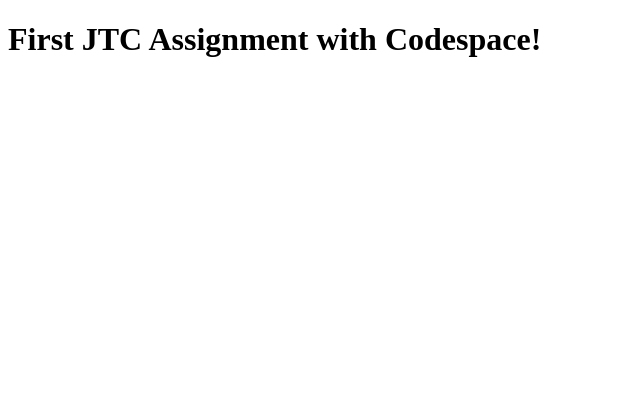
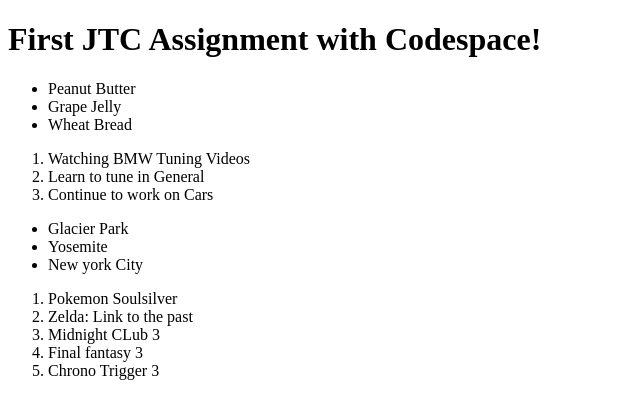
Before and after one commit to devkthines/onramp-intro, a plain HTML site: page index.html in a window 1280 px wide. Shown: the whole page, without its empty margins (0-640 px from the left). Drawn offline with Linux system fonts and the light colour scheme.

Commit message:
lists from odin project assignment

```diff
--- a/index.html
+++ b/index.html
@@ -6,6 +6,30 @@
     <title>On-Ramp Intro</title>
 </head>
 <body>
-    <h1>First JTC Assignment with Codespace!</h1>
+    <main> <h1>First JTC Assignment with Codespace!</h1>
+    <ul>
+        <li>Peanut Butter</li>
+        <li>Grape Jelly</li>
+        <li>Wheat Bread</li>
+    </ul>
+    <ol>
+        <li>Watching BMW Tuning Videos</li>
+        <li>Learn to tune in General</li>
+        <li>Continue to work on Cars</li>
+    </ol>
+    <ul>
+        <li>Glacier Park</li>
+        <li>Yosemite</li>
+        <li>New york City</li>
+    </ul>
+    <ol>
+        <li>Pokemon Soulsilver</li>
+        <li>Zelda: Link to the past</li>
+        <li>Midnight CLub 3</li>
+        <li>Final fantasy 3</li>
+        <li>Chrono Trigger 3</li>
+    </ol>
+    </main>
+
 </body>
 </html>
```
